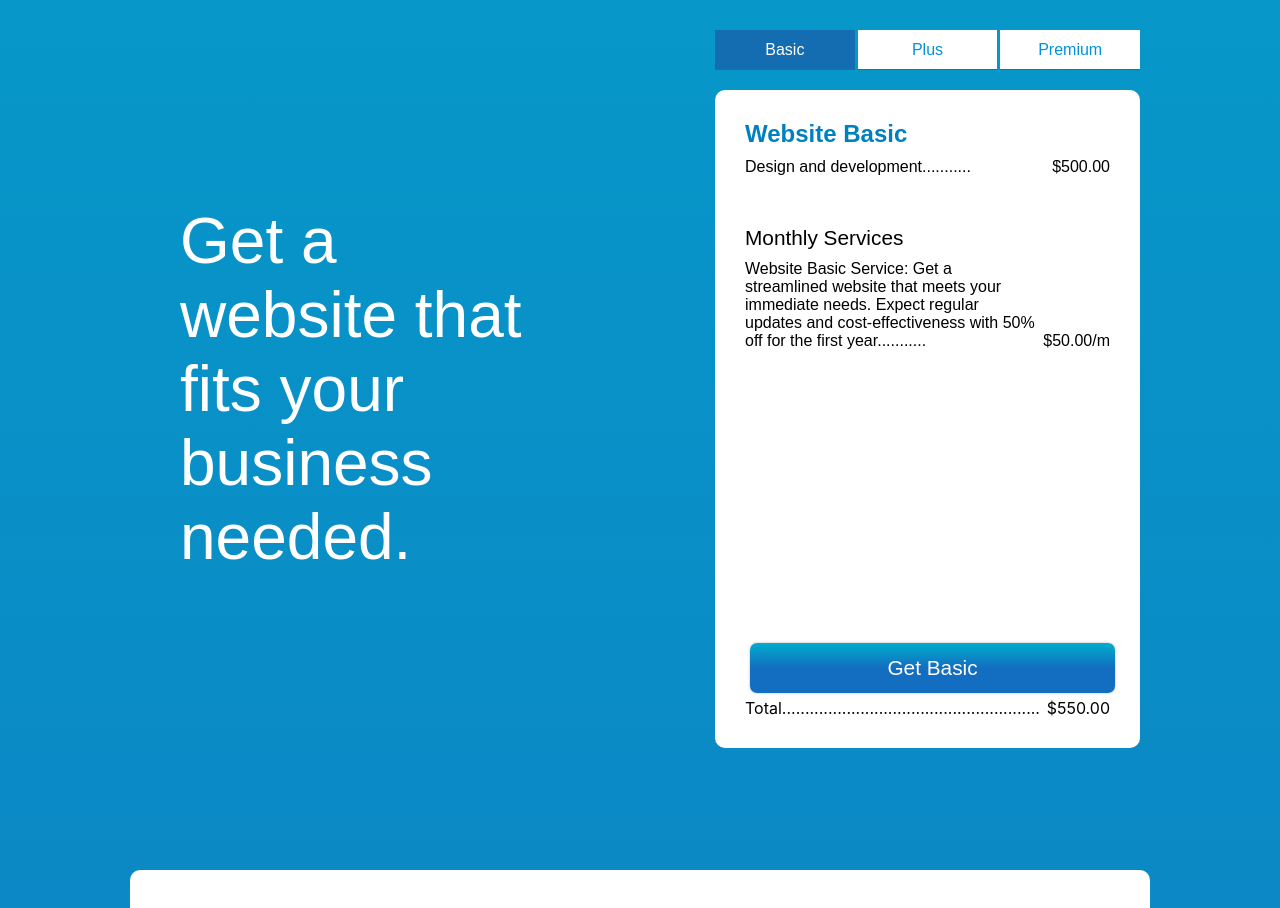
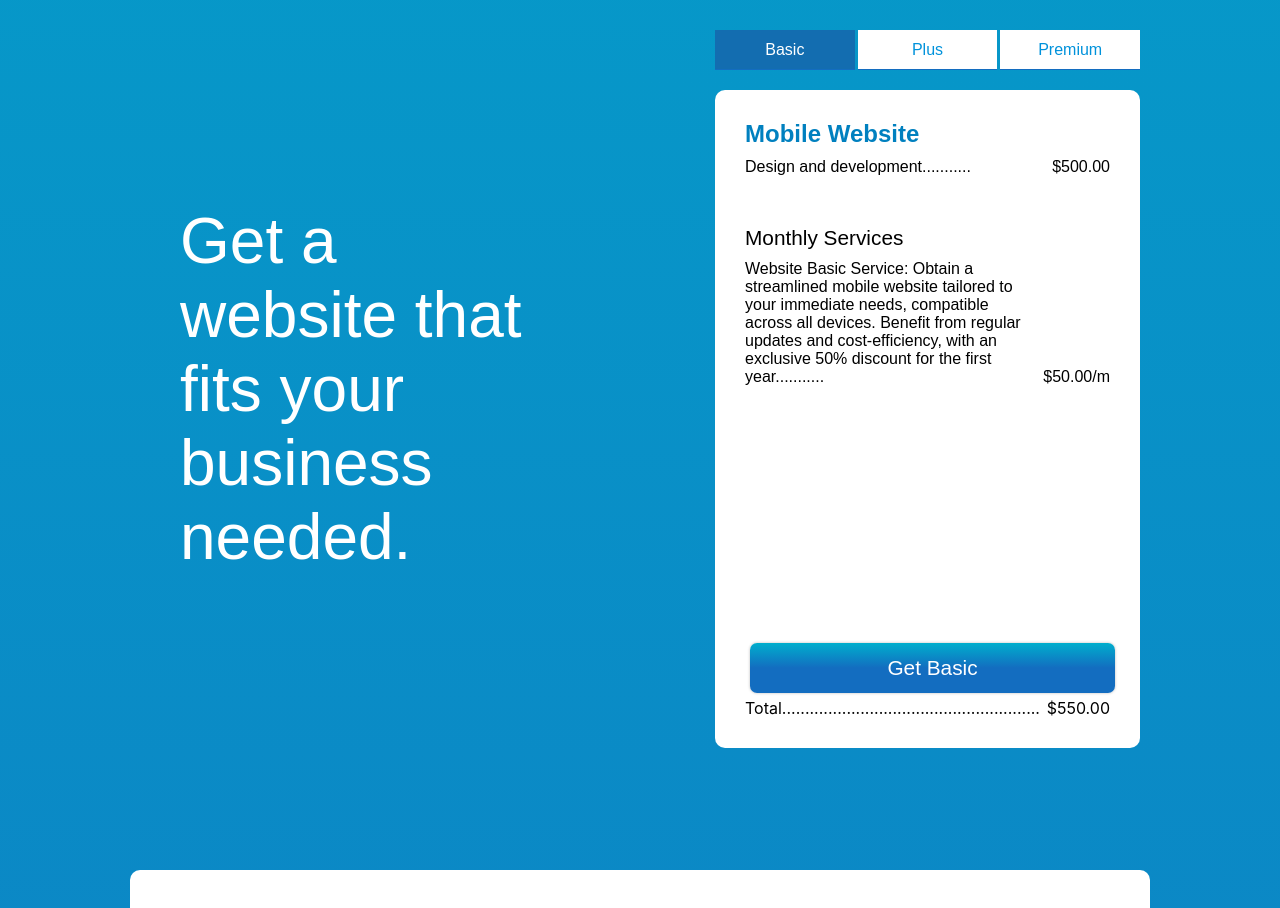
Before and after one commit to louieLouie117/react-portfolio, a React (Create React App) app in the folder client/: page / in a window 1280 px wide. Shown: the part 1380-2288 px from the top of the page. Built offline with nearby package versions, Linux system fonts and the light colour scheme.

Commit message:
BasicSevericeDetialUpdated

```diff
--- a/client/src/components/LandingPage/Services.jsx
+++ b/client/src/components/LandingPage/Services.jsx
@@ -6,9 +6,9 @@ function Services(props) {
 
     <ServicesStyles></ServicesStyles>
     // service tile
-    const [ServiceTile, setServiceTile] = useState('Website Basic');
+    const [ServiceTile, setServiceTile] = useState('Mobile Website');
     // service description
-    const [ServiceDescription, setServiceDescription] = useState('Website Basic Service: Get a streamlined website that meets your immediate needs. Expect regular updates and cost-effectiveness with 50% off for the first year.');
+    const [ServiceDescription, setServiceDescription] = useState('Website Basic Service: Obtain a streamlined mobile website tailored to your immediate needs, compatible across all devices. Benefit from regular updates and cost-efficiency, with an exclusive 50% discount for the first year.');
     // service purchase link
     const [purchaseLink, setPurchaseLink] = useState('https://buy.stripe.com/aEU8wW5rV0oxgyk9AM?prefilled_promo_code=50OFF');
     // monthly service price
@@ -36,9 +36,9 @@ function Services(props) {
 // basicServiceHandler
 const basicServiceHandler = () => {
     //service tile
-    setServiceTile('Basic Website');
+    setServiceTile('Mobile Website');
     // service description
-    setServiceDescription('Website Basic Service: Get a streamlined website that meets your immediate needs. Expect regular updates and cost-effectiveness with 50% off for the first year.');
+    setServiceDescription('Website Basic Service: Obtain a streamlined mobile website tailored to your immediate needs, compatible across all devices. Benefit from regular updates and cost-efficiency, with an exclusive 50% discount for the first year.');
     setBasicServiceBTNStyles({backgroundColor: '#136db0', color: 'white'});
     setPlusServiceBTNStyles({backgroundColor: 'white', color: '#136db0'});
     setPremiumServiceBTNStyles({backgroundColor: 'white', color: '#136db0'});
@@ -59,7 +59,7 @@ const basicServiceHandler = () => {
 // plusServiceHandler
 const plusServiceHandler = () => {
     //service tile
-    setServiceTile('Website Plus');
+    setServiceTile('Website Plus Marketing');
     // service description
     setServiceDescription('Plus: Enhance your website and kickstart online marketing. Integrated Geo-targeted marketing for local visibility and keyword optimization for search engines.');
     setPlusServiceBTNStyles({backgroundColor: '#136db0', color: 'white'});
```
